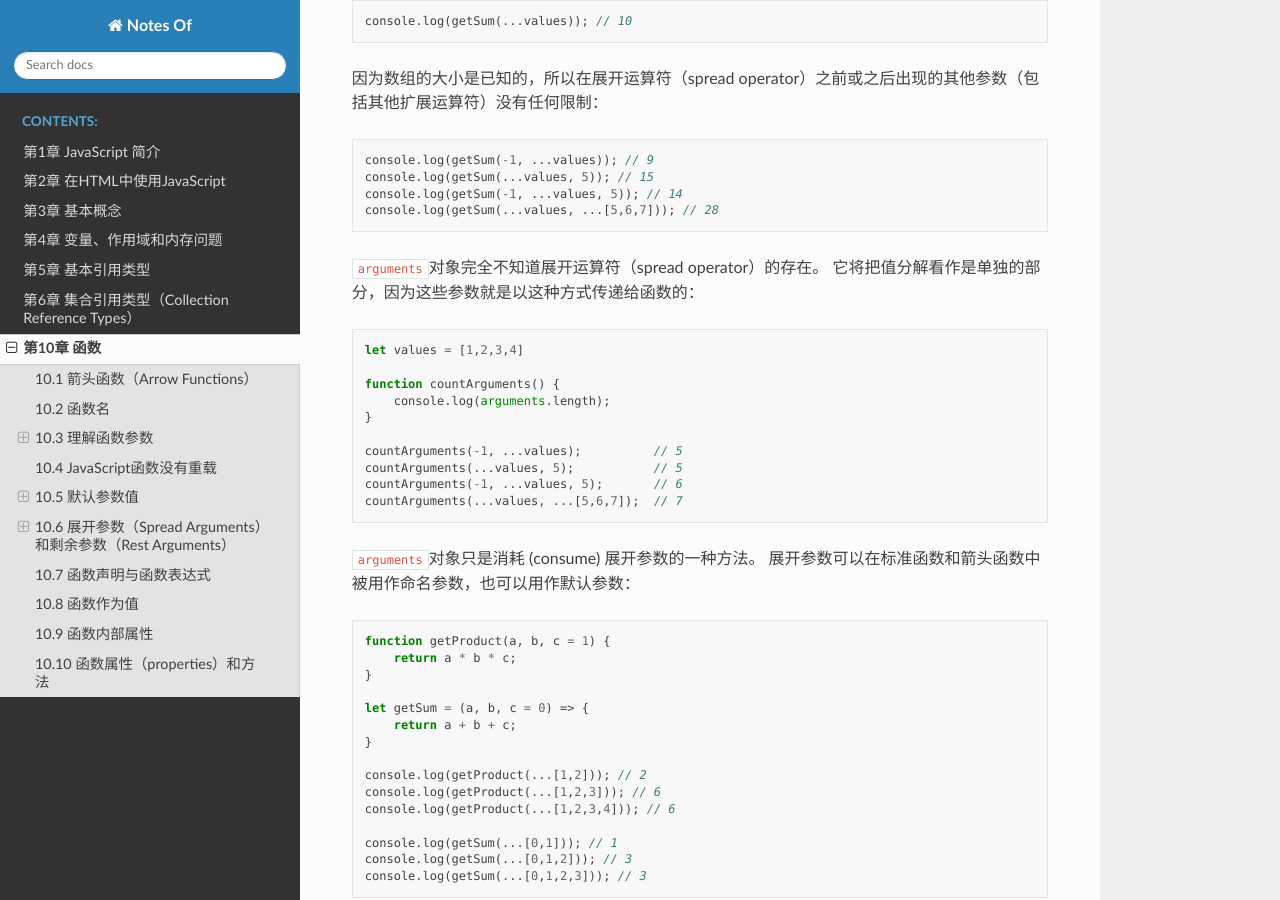
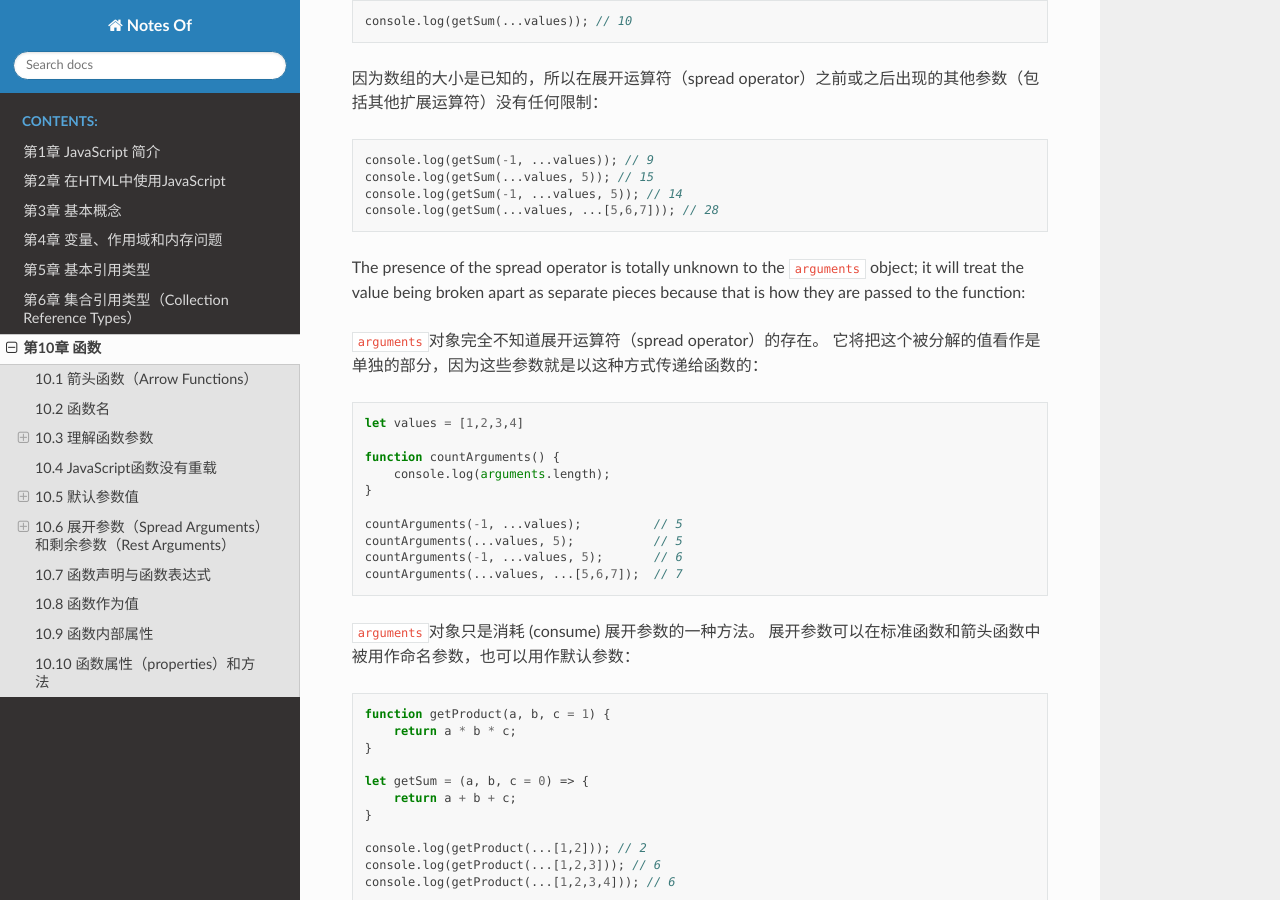
Before and after one commit to filefi/NotesOfProfessional-JavaScript-for-Web-Developers, a Sphinx documentation site: the page built from source/Chapter10-Functions.md, in a window 1280 px wide and 900 px high, scrolled down 9356 px. Built offline with Sphinx 7.4.7 and the Read the Docs theme 2.0.0, drawn with Linux system fonts in a browser that asks for light colours.

````diff
--- a/source/Chapter10-Functions.md
+++ b/source/Chapter10-Functions.md
@@ -483,7 +483,9 @@ console.log(getSum(-1, ...values, 5)); // 14
 console.log(getSum(...values, ...[5,6,7])); // 28
 ```
 
-`arguments`对象完全不知道展开运算符（spread operator）的存在。 它将把值分解看作是单独的部分，因为这些参数就是以这种方式传递给函数的：
+The presence of the spread operator is totally unknown to the `arguments` object; it will treat the value being broken apart as separate pieces because that is how they are passed to the function:
+
+`arguments`对象完全不知道展开运算符（spread operator）的存在。 它将把这个被分解的值看作是单独的部分，因为这些参数就是以这种方式传递给函数的：
 
 ```js
 let values = [1,2,3,4]
````
